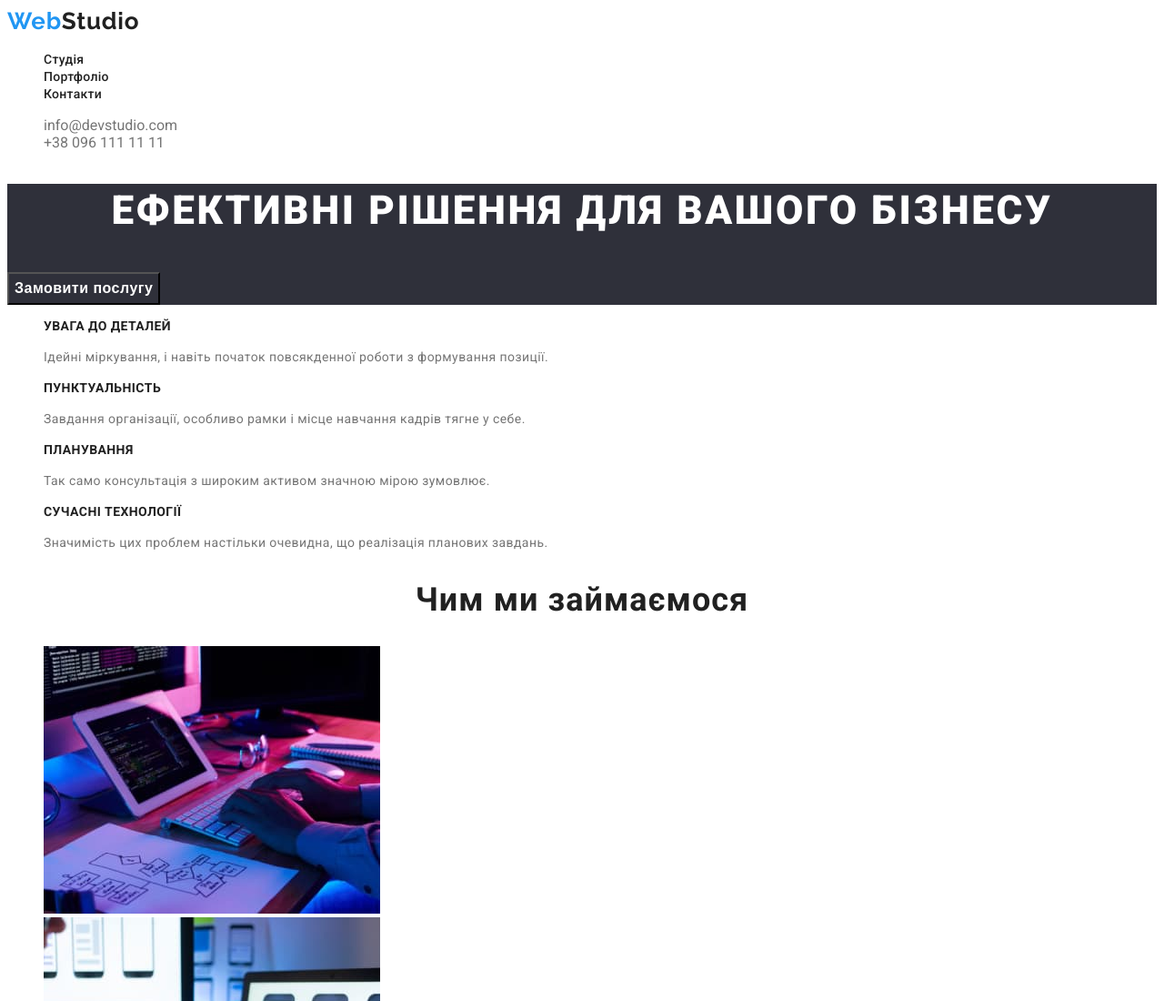
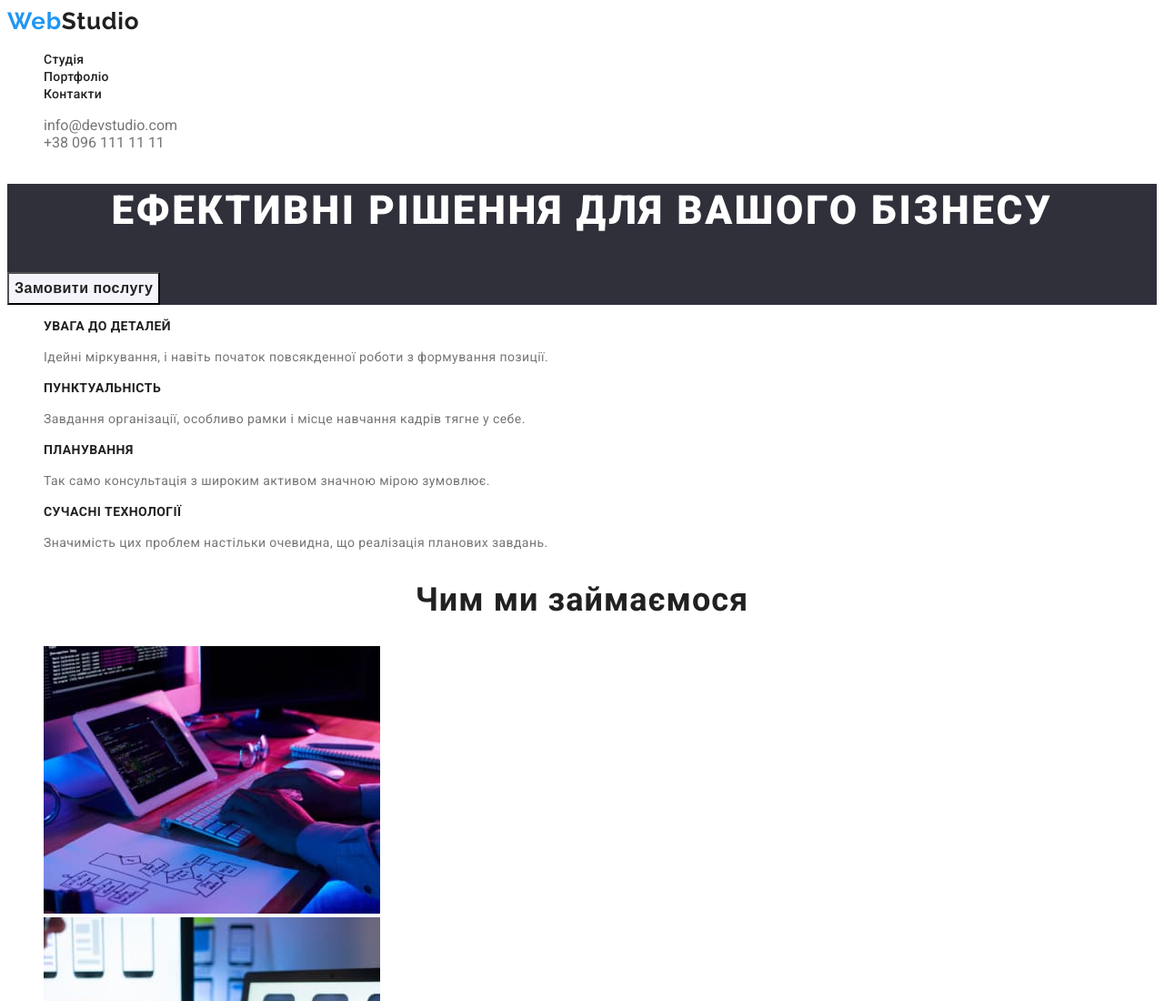
Before and after one commit to Kilativ54/goit-markup-hw-02, a plain HTML site: page index.html in a window 1280 px wide. Shown: the top 1100 px of the page at 91% size. Drawn offline with Linux system fonts and the light colour scheme.

Commit message:
змінив фон і колір кнопки на першій сторінці

```diff
--- a/css/styles.css
+++ b/css/styles.css
@@ -84,13 +84,9 @@ color: #FFFFFF;
 font-weight: 700;
 font-size: 16px;
 line-height: 1.88;
-color: #FFFFFF;
-background:#2F303A ;
+color: var(--tytle-color);
+background: #F5F4FA;
  }
- .button:focus,.button:hover{
-	background: var(--button-color);
-}
-
 .tytle-mini{
 font-size: 14px;
 line-height: 1.14;
```
